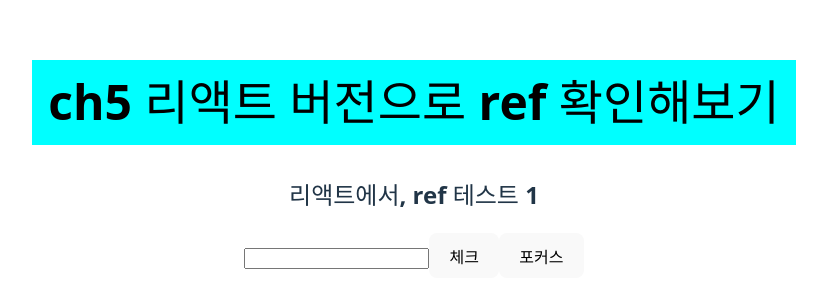
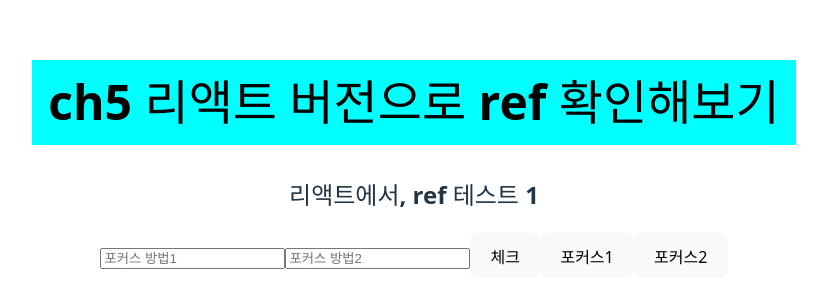
Before and after one commit to reokkamy/React-WorkSpace-k6-0806, a React (Vite) app in the folder ch05-vite-test/: page / in a window 1280 px wide. Shown: the part 247-554 px from the top of the page, without its empty margins (226-1053 px from the left). Built offline with nearby package versions, Linux system fonts and the light colour scheme.

Commit message:
5교시, ch05 , 특정 요소에 접근 하기 위한 방법 ref 테스트 확인, 방법1,2 분리

```diff
--- a/ch05-vite-test/src/component/ValidationSample.jsx
+++ b/ch05-vite-test/src/component/ValidationSample.jsx
@@ -25,11 +25,19 @@ class ValidationSample extends Component {
   // ref 라는 속성을 사용하는 데, 1) 포커스 2) 스크롤 부분에 접근.
   // 포커스 용, 이벤트 핸들러 추가
 
-  // 방법2,
-  input = React.createRef();
+  // 방법1, 순서1, 설정.
+  input1 = null;
+  // 방법2, 순서1, 설정
+  input2 = React.createRef();
 
-  handleFocus = () => {
-    this.input.current.focus();
+  // 방법1
+  handleFocus1 = () => {
+    this.input1.focus();
+  };
+
+  // 방법2
+  handleFocus2 = () => {
+    this.input2.current.focus();
   };
 
   render() {
@@ -48,14 +56,23 @@ class ValidationSample extends Component {
                   : "failure"
                 : ""
             }
-            //방법1, 콜백 함수 사용, 태그에 접근하기.
-            // ref={(ref) => {
-            //   this.input = ref;
-            // }}
-            ref={this.input}
+            placeholder="포커스 방법1"
+            //방법1, 순서2, 적용, 콜백 함수 사용, 태그에 접근하기.
+            ref={(ref) => {
+              this.input1 = ref;
+            }}
+            // 방법2, 순서2, 적용
+            // ref={this.input}
+          />
+          <input
+            type="text"
+            placeholder="포커스 방법2"
+            // 방법2, 순서2, 적용
+            ref={this.input2}
           />
           <button onClick={this.handleButtonClick}>체크</button>
-          <button onClick={this.handleFocus}>포커스</button>
+          <button onClick={this.handleFocus1}>포커스1</button>
+          <button onClick={this.handleFocus2}>포커스2</button>
         </div>
       </>
     );
```
